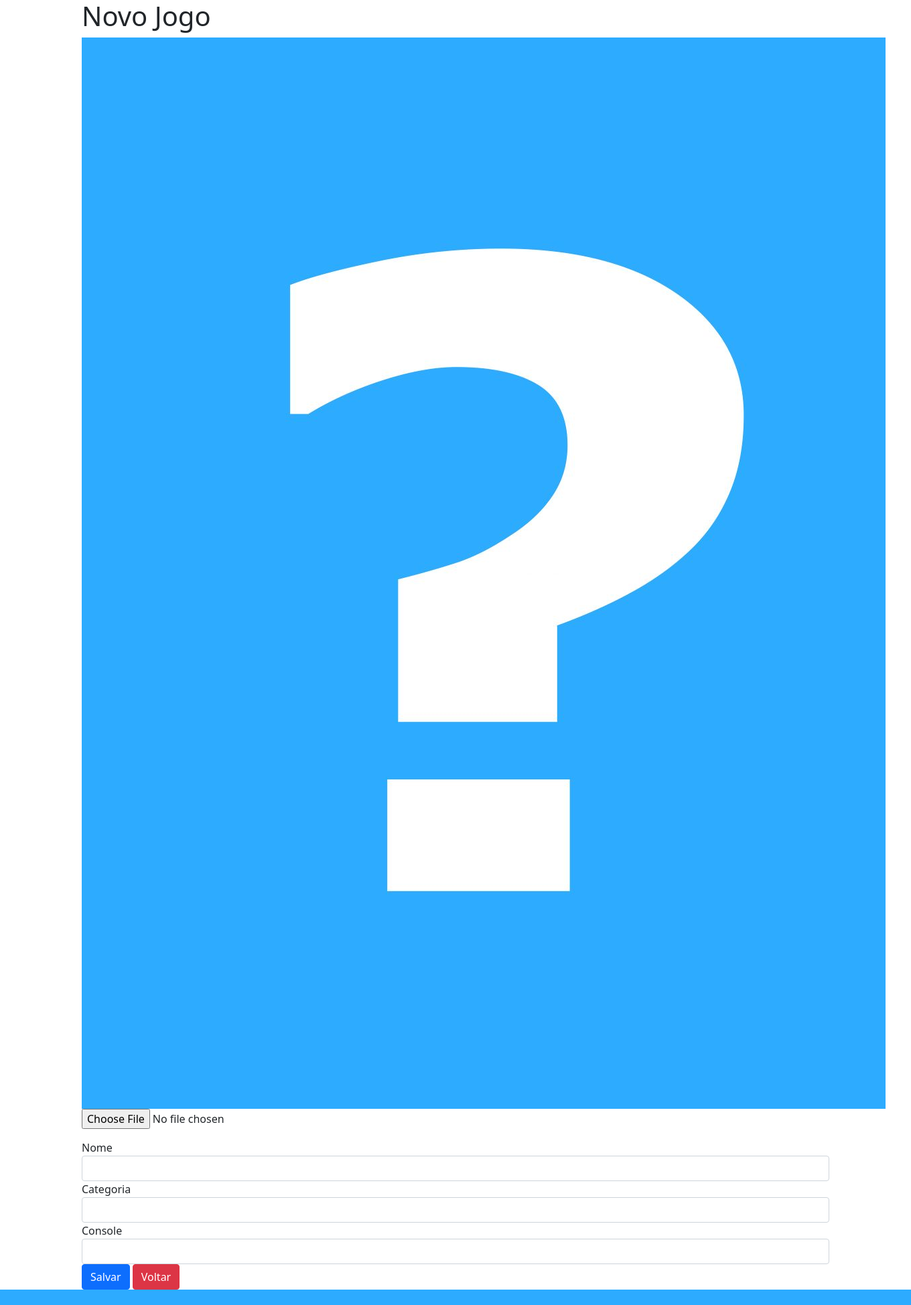
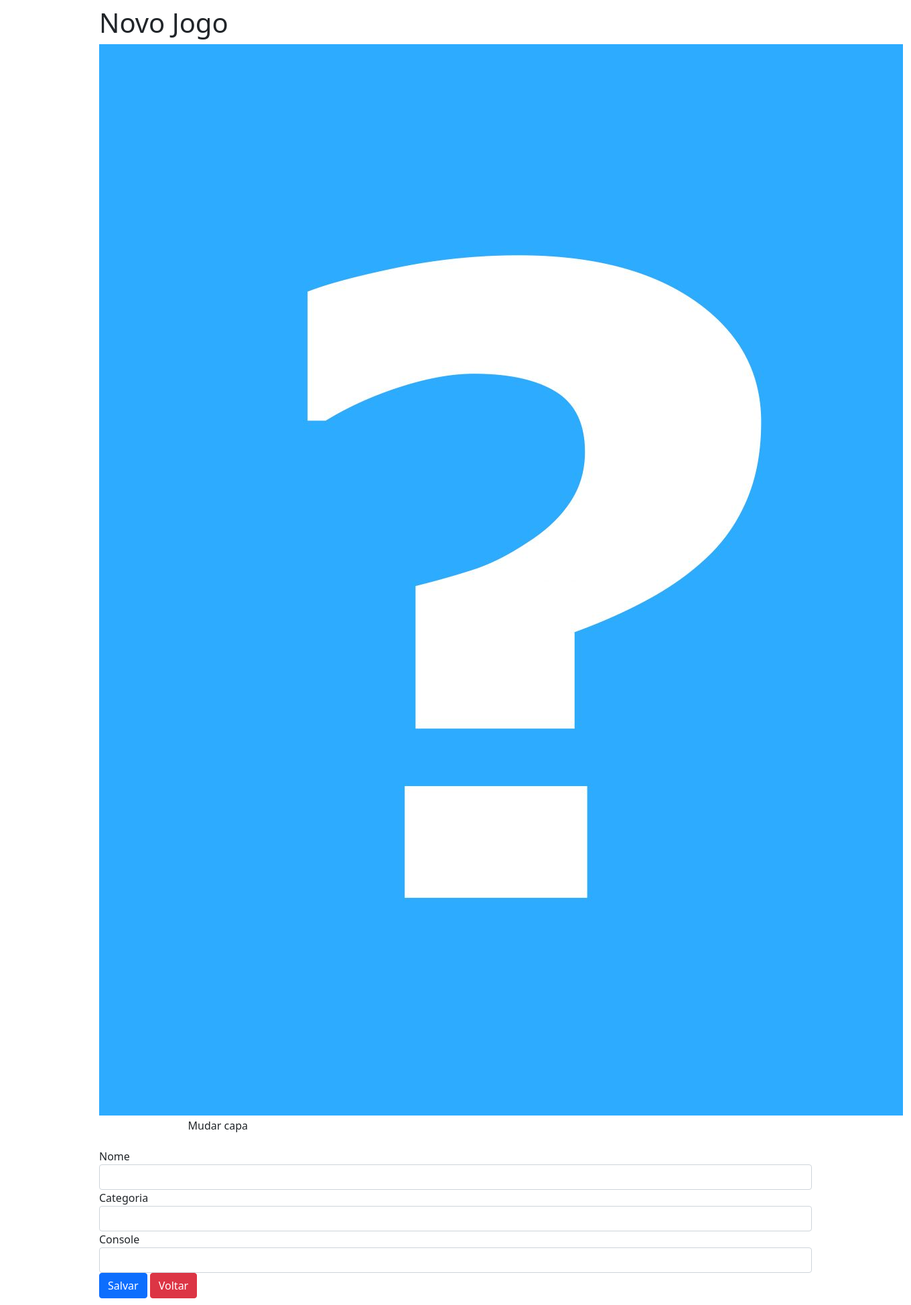
Before and after one commit to vsalmeroon/curso_flask, a Flask app: page /novo in a window 1360 px wide. Shown: the whole page at 67% size. Before the commit the page ends 1926 px from the top, so only its background shows below. Run offline with Flask 2, Linux system fonts and the light colour scheme; the visitor is signed in with stand-in values (Sample User, id 1); some libraries are stand-ins or nearby versions.

Commit message:
Adicionando estilos com CSS próprio

```diff
--- /dev/null
+++ b/static/app.css
@@ -0,0 +1,46 @@
+body {
+    padding-top: 10px;
+}
+
+.btn {
+    margin-bottom: 10px;
+}
+
+.container {
+    border-radius: 4px;
+    margin: auto;
+    width: 80%;
+}
+
+.little-container {
+    width: 40%;
+    margin: auto;
+}
+
+figcaption {
+    text-align: center;
+    margin: 3px auto;
+}
+
+.fileContainer {
+    overflow: hidden;
+    position: relative;
+}
+
+.fileContainer [type=file] {
+    cursor: pointer;
+    display: block;
+    font-size: 999px;
+    filter: alpha(opacity=0);
+    min-height: 100%;
+    min-width: 100%;
+    opacity: 0;
+    position: absolute;
+    right: 0;
+    text-align: right;
+    top: 0;
+}
+
+td {
+    text-align: center;
+}
--- a/templates/novo.html
+++ b/templates/novo.html
@@ -1,16 +1,15 @@
 {% extends "template.html" %}
 {% block conteudo %}
       <form action="{{ url_for('criar') }}" method="post" enctype="multipart/form-data">
-       <figure>
-         <img src="{{ url_for('imagem', nome_arquivo='capa_padrao.jpg') }}">
-         <figcaption>
-           <label>
-             <input type="file" name="arquivo" accept=".jpg">
-           </label>
-         </figcaption>
-       </figure>
-
-
+        <figure class="thumb col-md-4">
+          <img class="img-responsive" src="{{ url_for('imagem', nome_arquivo='capa_padrao.jpg') }}">
+          <figcaption>
+            <label class="fileContainer">
+              Mudar capa
+               <input type="file" name="arquivo" accept=".jpg">
+            </label>
+          </figcaption>
+        </figure>
 
         <fieldset>
           <div class="form-group">
--- a/templates/template.html
+++ b/templates/template.html
@@ -5,6 +5,7 @@
         <meta name="viewport" content="width=device-width, initial-scale=1">
         <title>Jogoteca</title>
         <link rel="stylesheet" href="{{ url_for('static', filename='bootstrap.css') }}">
+        <link rel="stylesheet" href="{{ url_for('static', filename='app.css') }}">
     </head>
     <body>
         <div class="container">
```
